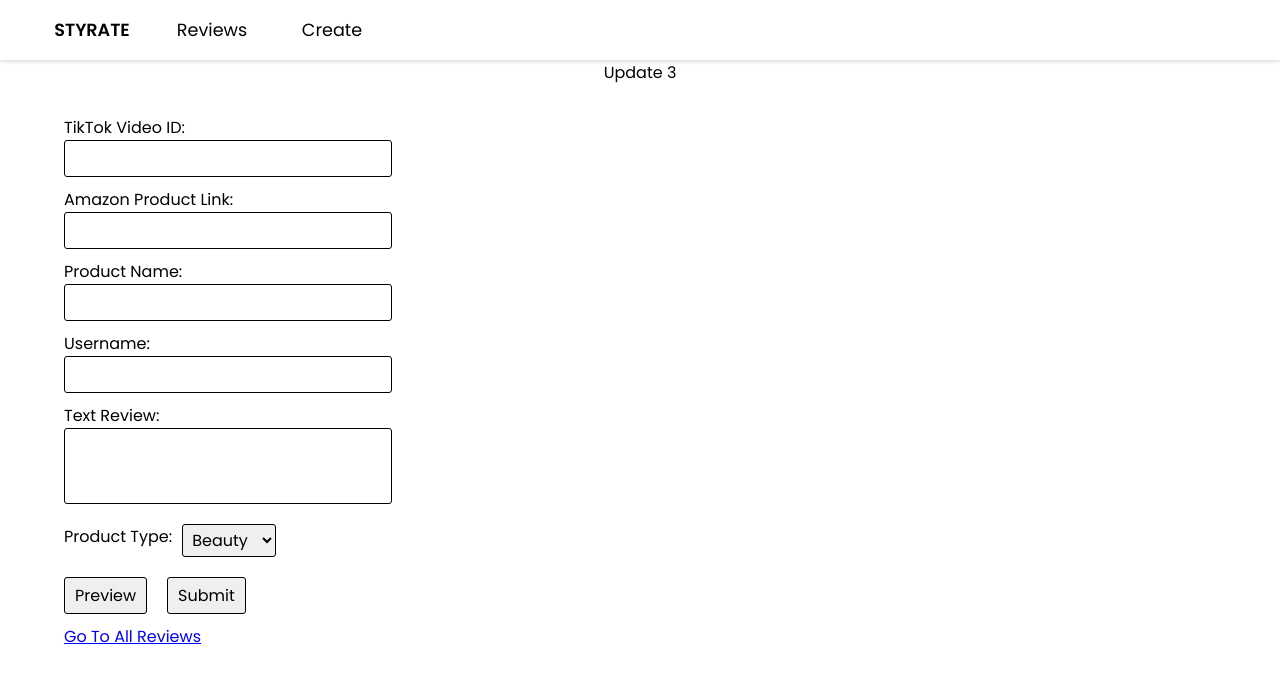
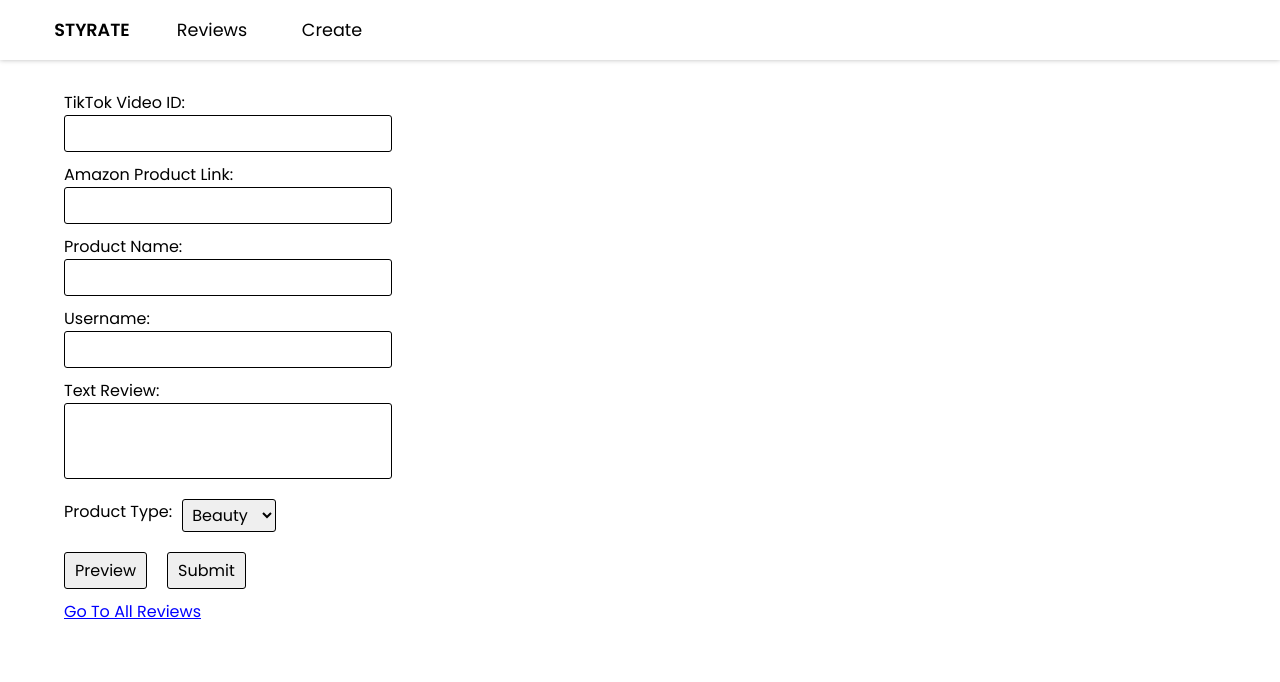
Before and after one commit to Maxosman1/styrate-client, a Next.js app: page / in a window 1280 px wide. Shown: the top 682 px of the page. Built offline with nearby package versions, Linux system fonts and the light colour scheme.

Commit message:
update check done

```diff
--- a/src/pages/index.js
+++ b/src/pages/index.js
@@ -12,7 +12,6 @@ export default function Home() {
         <link rel="icon" href="/favicon.ico" />
       </Head>
       <PageFormat>
-        <div>Update 3</div>
         <Homepage/>
       </PageFormat>
     </>
```
